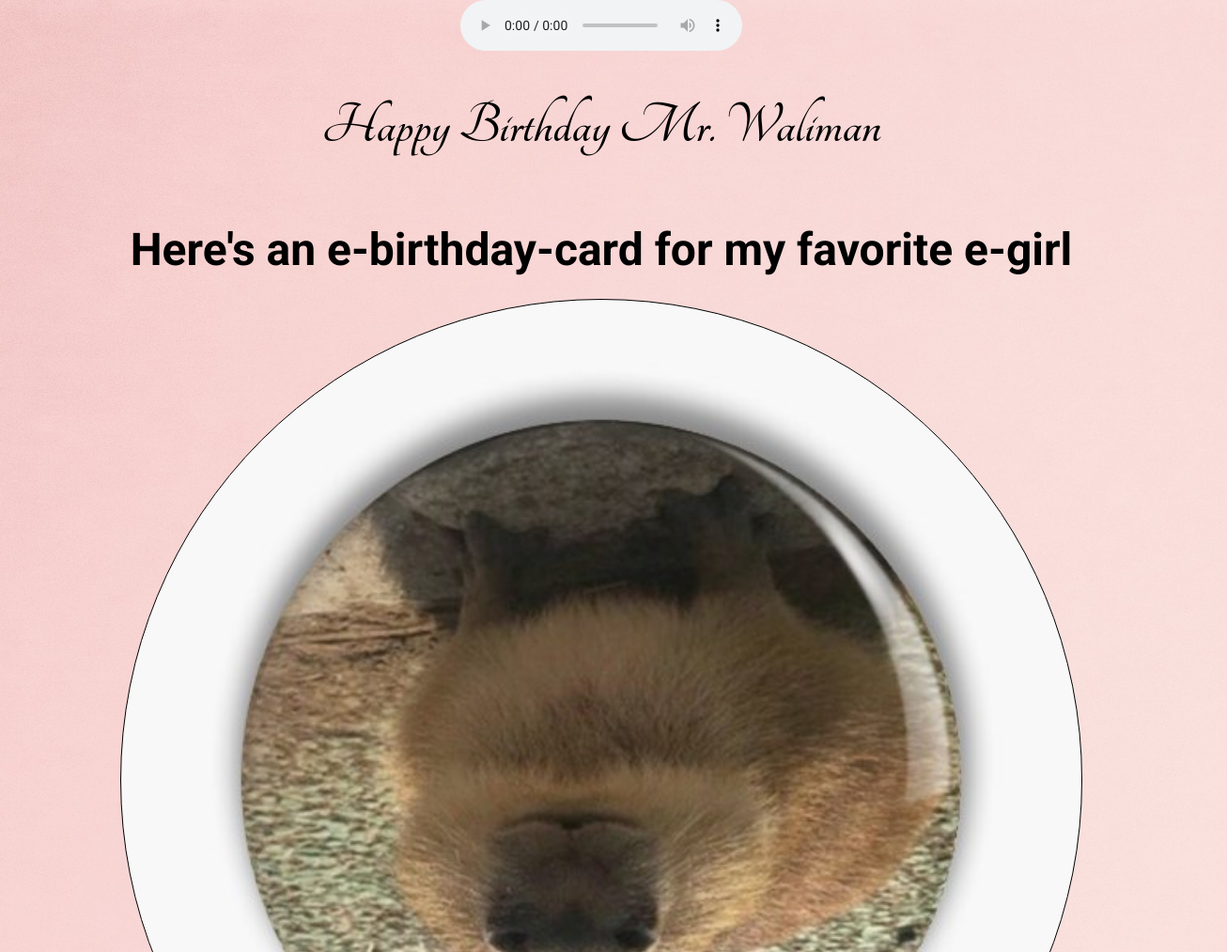
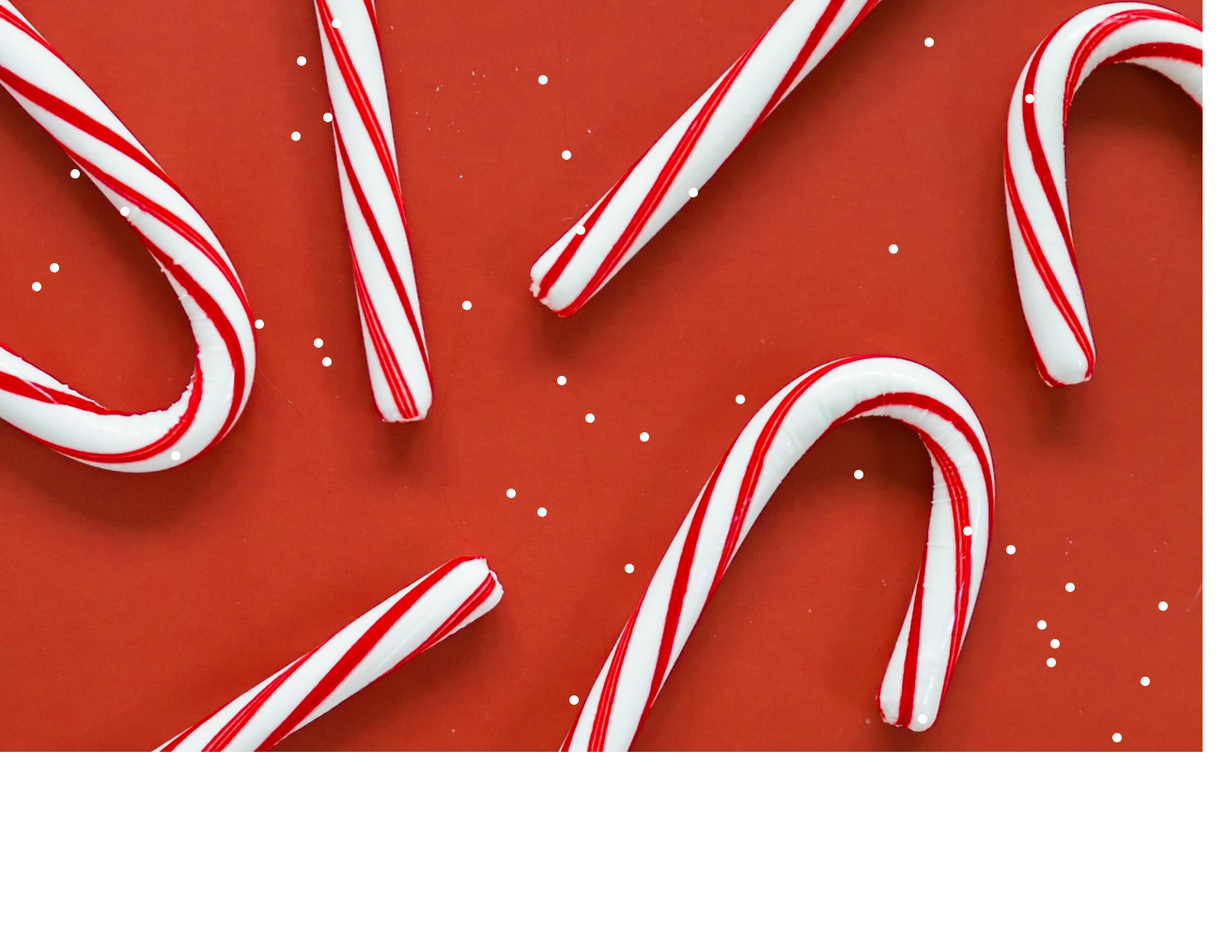
Before and after one commit to SebRobitaille/SebRobitaille.github.io, a plain HTML site: page index.html in a window 1280 px wide. Shown: the top 1013 px of the page at 94% size, 1306 px wide, since content can reach past the window. After the commit the page ends 800 px from the top, so only its background shows below. Drawn offline with Linux system fonts and the light colour scheme.

Commit message:
christmas version

```diff
--- a/index.html
+++ b/index.html
@@ -5,25 +5,30 @@
     <meta charset="UTF-8">
     <meta http-equiv="X-UA-Compatible" content="IE=edge">
     <meta name="viewport" content="width=device-width, initial-scale=1.0">
-    <title>HBD Waliman</title>
+    <title>Merry Christmas + HBD Waliman</title>
     <link rel="stylesheet" href="style.css">
     <script src="/script.js" defer></script>
     <script src="/intersection-observer.js" defer></script>
 </head>
 
 <body>
+    <section class="christmas-section">
+        <div class="snowfall-container">
+        </div>
+    </section>
+
+    <!-- birthday section -->
+    <!-- <section class="birthday-section">
         <audio id="song" src="./birthdaysong.mp3.mp3" type="audio/mpeg" autoplay loop="true" controls></audio>
         <h1 class="fader"> Happy Birthday Mr. Waliman</h1>
         <h2 class="fader"> Here's an e-birthday-card for my favorite e-girl</h2>
         <div class="gort-circle-wrapper">
-
         </div>
         <div class="hasbulla-1">
             <h3 class="fader">This is how you look when you do business</h3>
             <img class="fader" src="./images/hasbulla-1.jpg" alt="Hasbulla doing business">
             <h4 class="fader">So cute xD rawr, meow</h4>
         </div>
-
         <div class="capy-collection">
             <h3>Here is a collection of Capybaras</h3>
             <img src="./images/bara-donut.jpg" alt="Capybara in donut" class="left">
@@ -31,7 +36,6 @@
             <img src="./images/gort-pokemon.jpg" alt="Pokemon card with Gort" class="left">
             <img src="./images/gort-rainbow.jpg" alt="Rainbow Gort" class="right">
         </div>
-
         <div class="footer">
             <h4>Here's to many more years of success!</h4>
             <p class="quote"> "That shit bussin' for real no cap ONG shawty like a melody"
@@ -39,6 +43,7 @@
                 <span> -Nicholas James Chuter</span>
             </p>
         </div>
+    </section> -->
 </body>
 
 </html>
--- a/script.js
+++ b/script.js
@@ -1,2 +1,23 @@
-const song = document.getElementById("song")
-song.play()
+// create a function to generate a snowflake element
+function createSnowflake() {
+  const snowflake = document.createElement("div")
+  snowflake.classList.add("snowflake")
+  snowflake.style.left = `${Math.random() * 100}vw`
+  return snowflake
+}
+
+// select the container element where the snowflakes will be added
+const container = document.querySelector(".snowfall-container")
+
+// create and append 100 snowflake elements to the container
+// for (let i = 0; i < 100; i++) {
+//   container.appendChild(createSnowflake())
+// }
+
+setInterval(() => {
+  const snowflake = createSnowflake()
+  container.appendChild(snowflake)
+  setTimeout(() => {
+    snowflake.remove()
+  }, 5000)
+}, 100)
--- a/style.css
+++ b/style.css
@@ -82,7 +82,7 @@ body {
 
   font-family: "Roboto", sans-serif;
   font-size: 2rem;
-  background-image: url(./images/background.jpg);
+  background-image: url(./images/christmas-background-unsplash.jpg);
   background-position: center;
   background-repeat: no-repeat;
   background-size: cover;
@@ -239,5 +239,44 @@ h3 {
 }
 
 #song {
-  outline: none ;
+  outline: none;
 }
+
+/* christmas section */
+
+.christmas-section {
+  position: relative;
+  display: flex;
+  flex-direction: column;
+  align-items: center;
+  justify-content: center;
+  width: 100%;
+  height: 100vh;
+}
+
+@keyframes snow {
+  from {
+    transform: translateY(0);
+  }
+  to {
+    transform: translateY(500vh);
+  }
+}
+
+.snowfall-container {
+  position: relative;
+  width: 100%;
+  height: 100vh;
+  overflow: hidden;
+}
+
+.snowflake {
+  position: absolute;
+  top: 0;
+  left: 0;
+  width: 10px;
+  height: 10px;
+  background-color: white;
+  border-radius: 50%;
+  animation: snow 20s linear infinite;
+}
```
Also changed, not shown: images/background-christmas.jpg (added), images/christmas-background-unsplash.jpg (added), images/hasbulla-christmas.jpg (added). Lines whose indentation alone changed are shown as unchanged.
